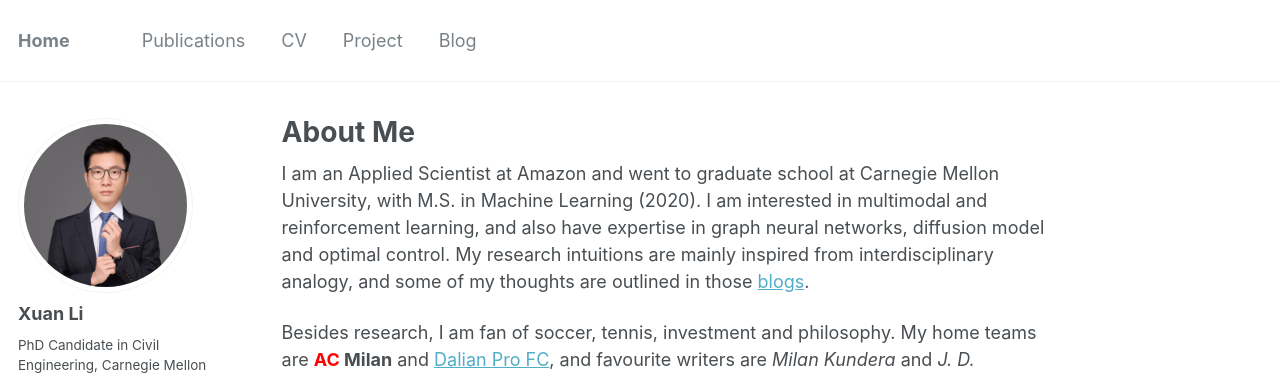
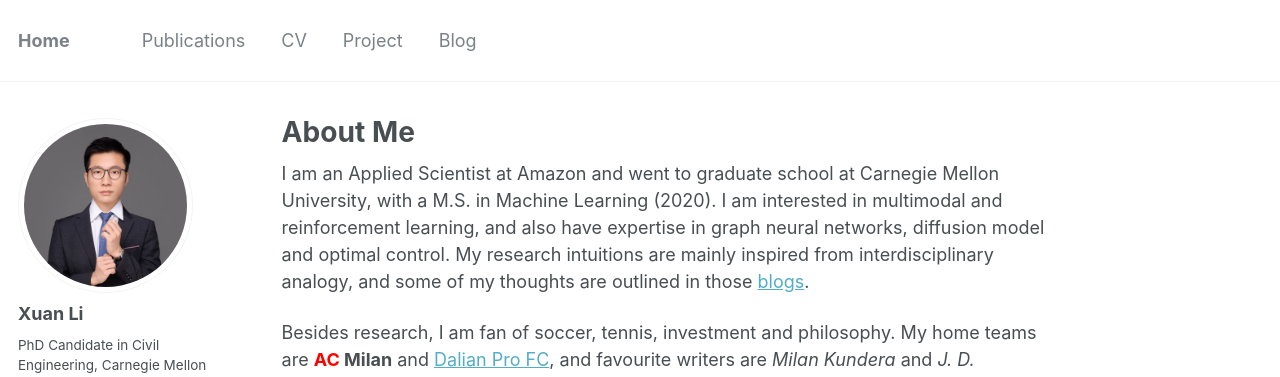
Before and after one commit to milanlx/milanlx.github.io, a Jekyll site: the page built from _pages/about.md, in a window 1280 px wide. Shown: the top 377 px of the page. Built offline with Jekyll 4.4.1, drawn with Linux system fonts in a browser that asks for light colours; a script that is not in the unit is left out.

```diff
--- a/_pages/about.md
+++ b/_pages/about.md
@@ -8,7 +8,7 @@ redirect_from:
   - /about.html
 ---
 
-I am an Applied Scientist at Amazon and went to graduate school at Carnegie Mellon University, with M.S. in Machine Learning (2020). I am interested in multimodal and reinforcement learning, and also have expertise in graph neural networks, diffusion model and optimal control. My research intuitions are mainly inspired from interdisciplinary analogy, and some of my thoughts are outlined in those [blogs](https://milanlx.github.io/blog/).
+I am an Applied Scientist at Amazon and went to graduate school at Carnegie Mellon University, with a M.S. in Machine Learning (2020). I am interested in multimodal and reinforcement learning, and also have expertise in graph neural networks, diffusion model and optimal control. My research intuitions are mainly inspired from interdisciplinary analogy, and some of my thoughts are outlined in those [blogs](https://milanlx.github.io/blog/).
 
 Besides research, I am fan of soccer, tennis, investment and philosophy. My home teams are **<span style="color: red"> AC </span> Milan**
  and [Dalian Pro FC](http://www.dlpro.com.cn/), and favourite writers are *Milan Kundera* and *J. D. Salinger*.
```
